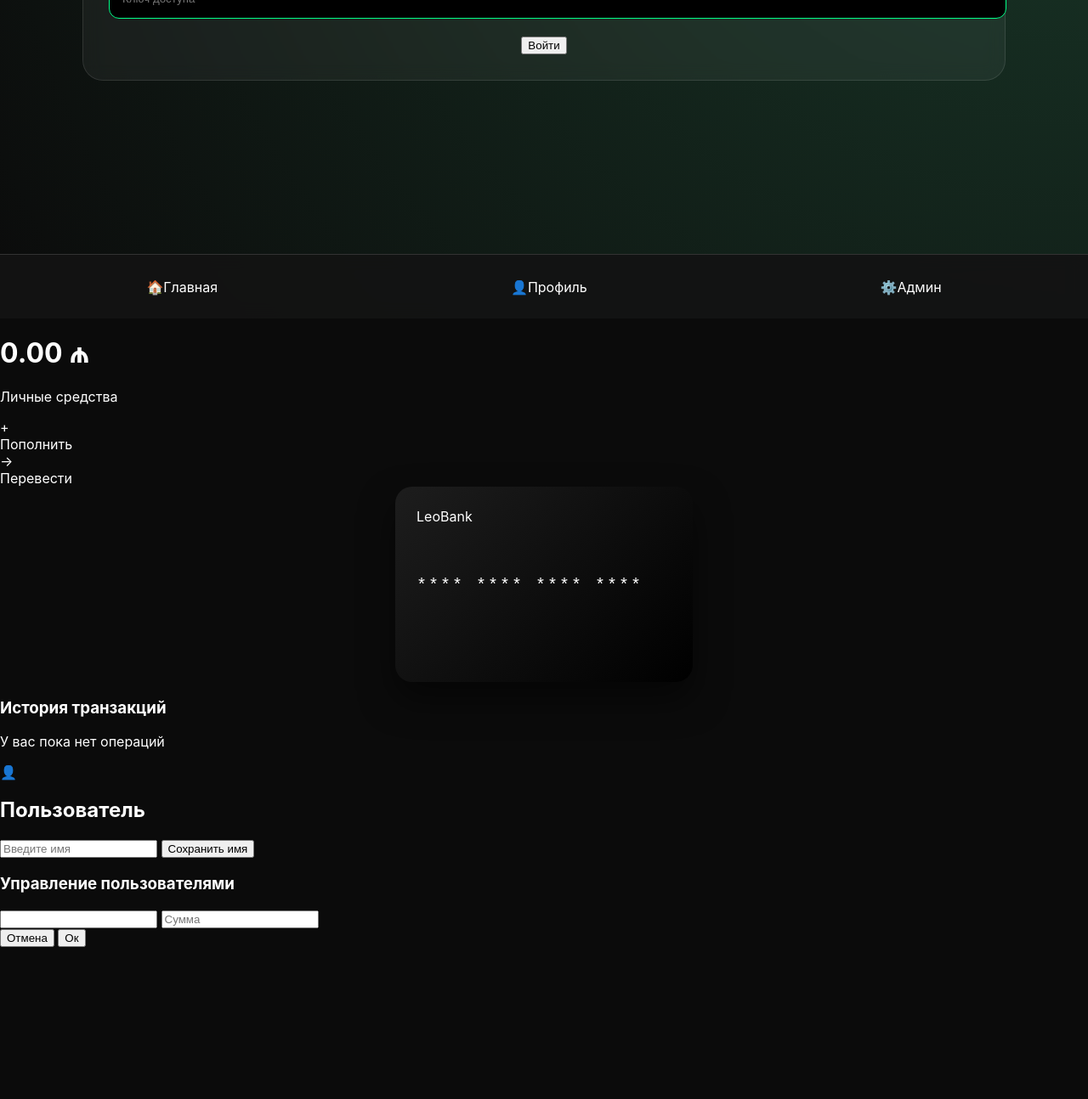
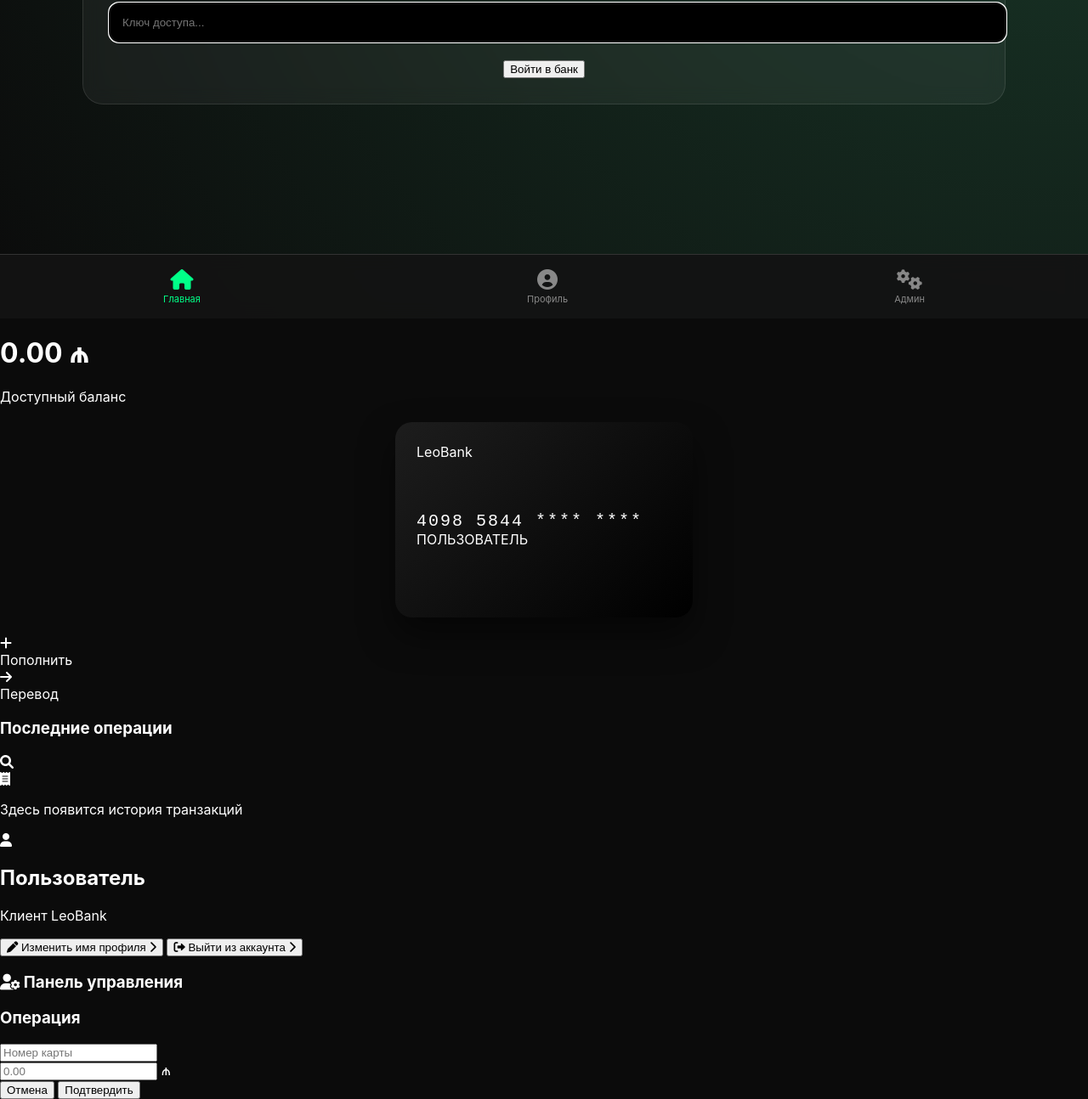
Before and after one commit to KyamichProjects/site, a website: page public/index.html in a window 1280 px wide. Shown: the part 425-1719 px from the top of the page at 85% size. Before the commit the page ends 1540 px from the top, so only its background shows below. Drawn offline with nearby package versions, Linux system fonts and the light colour scheme.

Commit message:
Update index.html

```diff
--- a/public/index.html
+++ b/public/index.html
@@ -3,7 +3,8 @@
 <head>
     <meta charset="UTF-8">
     <meta name="viewport" content="width=device-width, initial-scale=1.0, maximum-scale=1.0, user-scalable=no">
-    <title>Mini Bank</title>
+    <title>LeoBank Mobile</title>
+    <link rel="stylesheet" href="https://cdnjs.cloudflare.com/ajax/libs/font-awesome/6.0.0/css/all.min.css">
     <link rel="stylesheet" href="style.css">
     <script src="/socket.io/socket.io.js"></script>
 </head>
@@ -11,9 +12,13 @@
 
     <div id="auth-screen" class="screen">
         <div class="auth-card">
-            <h2>Введите ключ</h2>
-            <input type="password" id="auth-key" placeholder="Ключ доступа">
-            <button onclick="login()">Войти</button>
+            <div class="auth-logo">
+                <i class="fas fa-shield-halved"></i>
+            </div>
+            <h2>Безопасный вход</h2>
+            <p>Введите ваш секретный ключ</p>
+            <input type="password" id="auth-key" placeholder="Ключ доступа..." autofocus>
+            <button onclick="login()" class="login-btn">Войти в банк</button>
         </div>
     </div>
 
@@ -23,66 +28,107 @@
             <div class="header-gradient">
                 <div class="balance-container">
                     <h1 id="user-balance">0.00 <span>₼</span></h1>
-                    <p>Личные средства</p>
+                    <p>Доступный баланс</p>
+                </div>
+
+                <div class="card-wrapper">
+                    <div class="card-preview" onclick="toggleCardAnim()">
+                        <div class="card-front">
+                            <div class="card-chip"></div>
+                            <div class="card-brand">LeoBank</div>
+                            <div class="card-number" id="card-num-display">4098 5844 **** ****</div>
+                            <div class="card-holder" id="card-holder-display">ПОЛЬЗОВАТЕЛЬ</div>
+                        </div>
+                    </div>
                 </div>
 
                 <div class="action-buttons">
                     <div class="action" onclick="showModal('topup')">
-                        <div class="icon">+</div>
+                        <div class="icon-circle"><i class="fas fa-plus"></i></div>
                         <span>Пополнить</span>
                     </div>
                     <div class="action" onclick="showModal('transfer')">
-                        <div class="icon">→</div>
-                        <span>Перевести</span>
+                        <div class="icon-circle"><i class="fas fa-arrow-right"></i></div>
+                        <span>Перевод</span>
                     </div>
-                </div>
-
-                <div class="card-preview" onclick="toggleCardAnim()">
-                    <div class="card-chip"></div>
-                    <div class="card-logo">LeoBank</div>
-                    <div class="card-number" id="card-num-display">**** **** **** ****</div>
                 </div>
             </div>
 
             <div class="history-section">
-                <h3>История транзакций</h3>
+                <div class="section-title">
+                    <h3>Последние операции</h3>
+                    <i class="fas fa-magnifying-glass"></i>
+                </div>
                 <div id="history-list">
-                    <p class="empty">У вас пока нет операций</p>
+                    <div class="empty-state">
+                        <i class="fas fa-receipt"></i>
+                        <p>Здесь появится история транзакций</p>
+                    </div>
                 </div>
             </div>
         </div>
 
         <div id="page-profile" class="page hidden">
             <div class="profile-header">
-                <div class="avatar">👤</div>
+                <div class="profile-avatar">
+                    <i class="fas fa-user"></i>
+                </div>
                 <h2 id="display-name">Пользователь</h2>
+                <p id="display-status">Клиент LeoBank</p>
             </div>
-            <div class="profile-settings">
-                <input type="text" id="new-name" placeholder="Введите имя">
-                <button onclick="updateName()">Сохранить имя</button>
+
+            <div class="profile-menu">
+                <button class="menu-btn" onclick="promptRename()">
+                    <i class="fas fa-pen"></i>
+                    <span>Изменить имя профиля</span>
+                    <i class="fas fa-chevron-right arrow"></i>
+                </button>
+                <button class="menu-btn" onclick="location.reload()">
+                    <i class="fas fa-right-from-bracket"></i>
+                    <span>Выйти из аккаунта</span>
+                    <i class="fas fa-chevron-right arrow"></i>
+                </button>
             </div>
         </div>
 
         <div id="page-admin" class="page hidden">
-            <h3>Управление пользователями</h3>
-            <div id="admin-user-list"></div>
+            <div class="admin-header">
+                <h3><i class="fas fa-user-gear"></i> Панель управления</h3>
+            </div>
+            <div id="admin-user-list" class="user-list-container">
+                </div>
         </div>
 
         <nav class="bottom-nav">
-            <div onclick="switchPage('main')">🏠<span>Главная</span></div>
-            <div onclick="switchPage('profile')">👤<span>Профиль</span></div>
-            <div id="nav-admin" class="hidden" onclick="switchPage('admin')">⚙️<span>Админ</span></div>
+            <div class="nav-item active" id="nav-main" onclick="switchPage('main')">
+                <i class="fas fa-house"></i>
+                <span>Главная</span>
+            </div>
+            <div class="nav-item" id="nav-profile" onclick="switchPage('profile')">
+                <i class="fas fa-circle-user"></i>
+                <span>Профиль</span>
+            </div>
+            <div id="nav-admin" class="nav-item hidden" onclick="switchPage('admin')">
+                <i class="fas fa-gears"></i>
+                <span>Админ</span>
+            </div>
         </nav>
     </div>
 
     <div id="modal-overlay" class="hidden">
-        <div class="modal">
-            <h3 id="modal-title"></h3>
-            <input type="text" id="modal-input-1" placeholder="">
-            <input type="number" id="modal-input-2" placeholder="Сумма">
-            <div class="modal-btns">
-                <button onclick="closeModal()">Отмена</button>
-                <button id="modal-confirm-btn">Ок</button>
+        <div class="modal-card">
+            <div class="modal-line"></div>
+            <h3 id="modal-title">Операция</h3>
+            <div class="modal-inputs">
+                <input type="text" id="modal-input-1" placeholder="Номер карты">
+                <div class="amount-input-wrapper">
+                    <input type="number" id="modal-input-2" placeholder="0.00">
+                    <span>₼</span>
+                </div>
+            </div>
+            <div class="modal-footer">
+                <button class="btn-cancel" onclick="closeModal()">Отмена</button>
+                <button class="btn-confirm" id="modal-confirm-btn">Подтвердить</button>
             </div>
         </div>
     </div>
```
